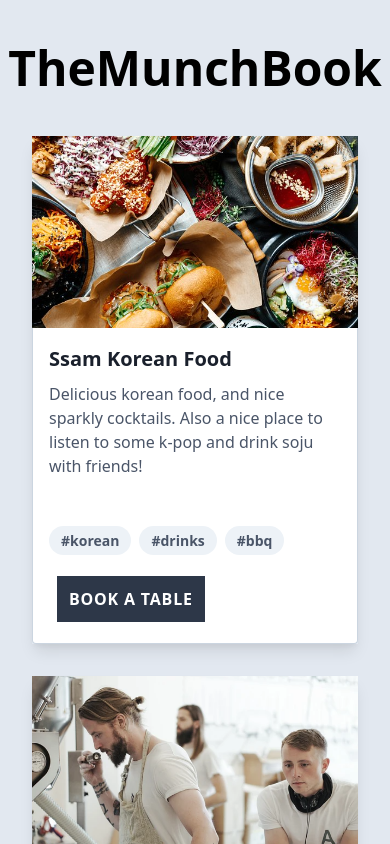
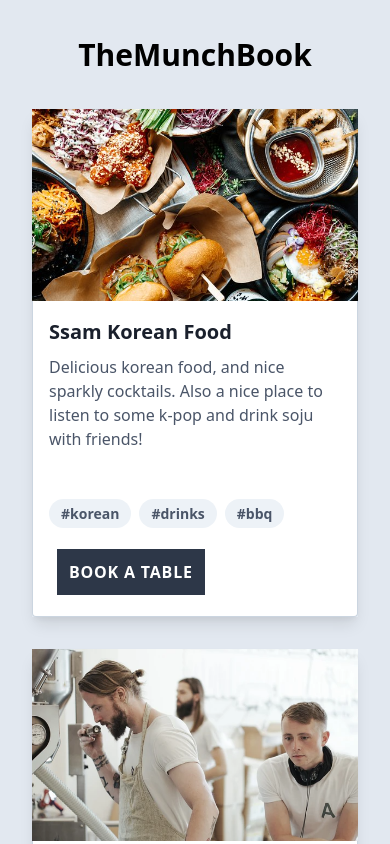
Before and after one commit to oscarklm/munchbook, a Next.js app: page / in a window 390 px wide. Shown: the top 844 px of the page. Built offline with nearby package versions, Linux system fonts and the light colour scheme.

Commit message:
fixed font size on logo text

```diff
--- a/src/pages/index.js
+++ b/src/pages/index.js
@@ -5,7 +5,9 @@ export default function index() {
   return (
     <>
       <div>
-        <h1 className="pt-8 text-5xl font-black text-center ">TheMunchBook</h1>
+        <h1 className="pt-8 text-3xl font-black text-center sm:text-5xl ">
+          TheMunchBook
+        </h1>
       </div>
       <div className="max-w-screen-md px-8 mx-auto">
         <RestaurantCard
```
